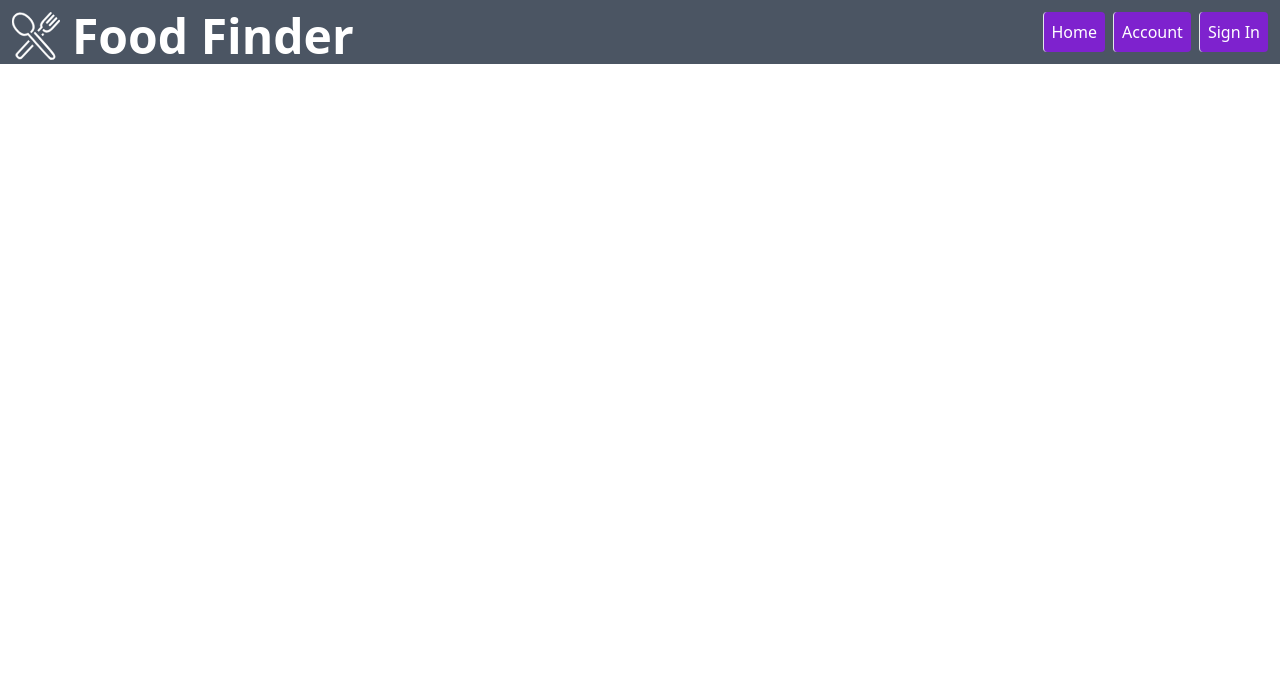
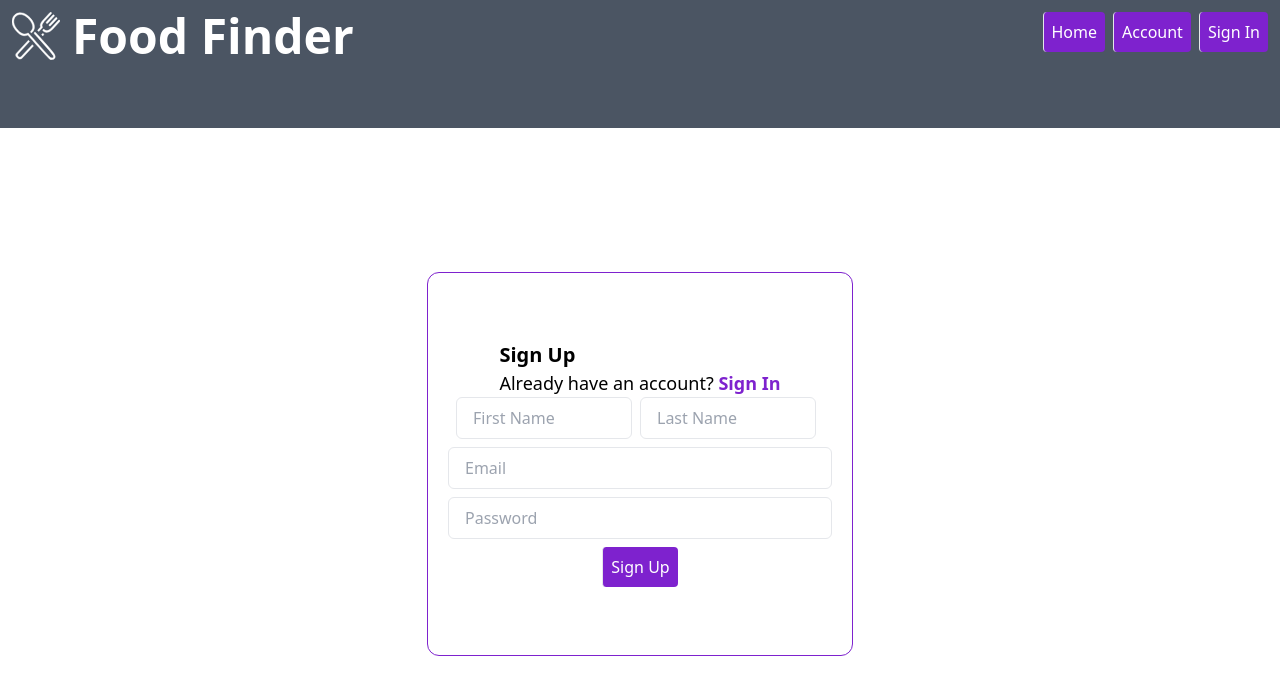
Before and after one commit to willburket/restaurant-app, a React (Create React App) app in the folder frontend/: page /signup in a window 1280 px wide. Shown: the top 694 px of the page. Built offline with nearby package versions, Linux system fonts and the light colour scheme.

Commit message:
sign up page created

```diff
--- a/frontend/src/components/Head/LogIn.js
+++ b/frontend/src/components/Head/LogIn.js
@@ -2,7 +2,7 @@ import React from "react";
 
 function LogIn(){
     return(
-        <a href = "login" className=" text-white bg-purple-700 border-l rounded p-2 h-10">
+        <a href = "login" className="text-white bg-purple-700 border-l rounded p-2 h-10">
             Sign In
         </a>
     )
--- a/frontend/src/components/Results/Details.js
+++ b/frontend/src/components/Results/Details.js
@@ -5,7 +5,7 @@ function Details(props){
 
     if(place && place !== "no more results" && place !== "no results"){
         return(
-            <div className="top-32 w-1/4 h-screen">
+            <div className="top-32 w-1/3 h-full">
                 <h2 className="text-3xl font-bold">{place.name}</h2><br/>
                 <img src = {place.icon} key = {place.name}/>
                 <h2 className = "text-xl font-bold">Rating:</h2>{place.rating}<br/>
@@ -16,14 +16,14 @@ function Details(props){
     }
     else if (place === "no results"){
         return(
-            <div className="top-32 w-1/4 h-full">
+            <div className="top-32 w-1/3 h-full">
                 No results found
             </div>
         )
     }
     else if (place === undefined){
         return(
-            <div className="top-32 w-1/4 h-full">
+            <div className="top-32 w-1/3 h-full">
                 No more results
             </div>
         )
--- a/frontend/src/components/Results/Map.js
+++ b/frontend/src/components/Results/Map.js
@@ -19,6 +19,7 @@ function Map (props){
     return(
         <div className="h-96 w-96" id= "map">
         </div>
+
     )
 
 }
--- a/frontend/src/components/SignIn/SignIn.js
+++ b/frontend/src/components/SignIn/SignIn.js
@@ -1,4 +1,5 @@
 import React, {useState} from "react";
+import SignInButton from "./SignInButton";
 
 function SignIn(){
     const [email,setEmail] = useState("");
@@ -15,8 +16,9 @@ function SignIn(){
 
 
     return(
-        <div className="flex top-32 w-full h-screen justify-center">
-            <div className="flex top-56 flex-col h-96 w-1/3 justify-center p-2 items-center">
+        <div className="flex top-32 w-full h-full justify-center">
+            <div className="flex mt-36 flex-col h-96 w-1/3 justify-center p-2
+            items-center border border-purple-700 rounded-xl">
                 <div>
                     <h3 className="text-xl font-bold">
                         Sign In
@@ -28,7 +30,7 @@ function SignIn(){
                 <form className="w-96 justify-center items-center h-fit">
                     <input
                         type="text"
-                        className="block w-full px-4 py-2 text-purple-700 bg-white border rounded-md
+                        className="block w-full px-4 py-2 bg-white border rounded-md
                             focus:border-blue-400 focus:outline-none focus:ring focus:ring-opacity-40
                             my-2"
                         placeholder="Email"
@@ -37,7 +39,7 @@ function SignIn(){
                         />
                     <input
                         type="text"
-                        className="block w-full px-4 py-2 text-purple-700 bg-white border rounded-md
+                        className="block w-full px-4 py-2 bg-white border rounded-md
                             focus:border-blue-400 focus:outline-none focus:ring focus:ring-opacity-40
                             my-2"
                         placeholder="Password"
@@ -45,6 +47,7 @@ function SignIn(){
                         value={password}
                         />
                 </form>
+                <SignInButton/>
             </div>
         </div>
 
--- /dev/null
+++ b/frontend/src/components/SignIn/SignInButton.js
@@ -0,0 +1,11 @@
+import React from "react";
+
+function SignInButton(){
+    return(
+        <button className=" text-white bg-purple-700 border-l rounded p-2 h-10">
+            Sign In
+        </button>
+    )
+}
+
+export default SignInButton;
--- /dev/null
+++ b/frontend/src/components/SignUp/SignUp.js
@@ -0,0 +1,85 @@
+import React, {useState} from "react";
+import SignUpButton from "./SignUpButton";
+
+function SignUp(){
+    const [email, setEmail] = useState("");
+    const [password, setPassword] = useState("");
+    const [firstName, setFirstName] = useState("");
+    const [lastName, setLastName] = useState("");
+
+    const handleEmailChange = (event) =>{
+        const newText = event.target.value;
+        setEmail(newText);
+    }
+    const handlePasswordChange = (event) =>{
+        const newText = event.target.value;
+        setPassword(newText);
+    }
+    const handleFirstNameChange = (event) =>{
+        const newText = event.target.value;
+        setFirstName(newText);
+    }
+    const handleLastNameChange = (event) =>{
+        const newText = event.target.value;
+        setLastName(newText);
+    }
+
+    return(
+        <div className="flex top-32 w-full h-full justify-center">
+        <div className="flex mt-36 flex-col h-96 w-1/3 justify-center p-2
+        items-center border border-purple-700 rounded-xl">
+            <div>
+                <h3 className="text-xl font-bold">
+                    Sign Up
+                </h3>
+                <h4 className="text-lg">
+                    Already have an account? <a href= "login" className="font-bold text-purple-700">Sign In</a>
+                </h4>
+            </div>
+            <form className="w-96 justify-center items-center h-fit">
+                <div className="flex">
+                <input
+                    type="text"
+                    className="block w-44 px-4 py-2 bg-white border rounded-md
+                        focus:border-blue-400 focus:outline-none focus:ring focus:ring-opacity-40
+                        mx-2"
+                    placeholder="First Name"
+                    onChange = {handleFirstNameChange}
+                    value={firstName}
+                    />
+                <input
+                    type="text"
+                    className="block w-44 px-4 py-2 bg-white border rounded-md
+                        focus:border-blue-400 focus:outline-none focus:ring focus:ring-opacity-40"
+                    placeholder="Last Name"
+                    onChange = {handleLastNameChange}
+                    value={lastName}
+                    />
+                </div>
+
+                 <input
+                    type="text"
+                    className="block w-full px-4 py-2 bg-white border rounded-md
+                        focus:border-blue-400 focus:outline-none focus:ring focus:ring-opacity-40
+                        my-2"
+                    placeholder="Email"
+                    onChange = {handleEmailChange}
+                    value={email}
+                    />
+                <input
+                    type="text"
+                    className="block w-full px-4 py-2 bg-white border rounded-md
+                        focus:border-blue-400 focus:outline-none focus:ring focus:ring-opacity-40
+                        my-2"
+                    placeholder="Password"
+                    onChange = {handlePasswordChange}
+                    value={password}
+                    />
+            </form>
+            <SignUpButton/>
+        </div>
+    </div>
+    )
+}
+
+export default SignUp;
--- /dev/null
+++ b/frontend/src/components/SignUp/SignUpButton.js
@@ -0,0 +1,11 @@
+import React from "react";
+
+function SignUpButton(){
+    return(
+        <button className=" text-white bg-purple-700 border-l rounded p-2 h-10">
+            Sign Up
+        </button>
+    )
+}
+
+export default SignUpButton;
--- a/frontend/src/pages/SignInPage.js
+++ b/frontend/src/pages/SignInPage.js
@@ -5,7 +5,7 @@ import Nav from "../components/SignIn/Nav";
 function SignInPage(){
     return(
         <div>
-            {/* <Nav/> */}
+            <Nav/>
             <SignIn/>
 
         </div>
--- a/frontend/src/pages/SignUpPage.js
+++ b/frontend/src/pages/SignUpPage.js
@@ -1,9 +1,12 @@
 import React from "react";
+import Nav from "../components/SignIn/Nav";
+import SignUp from "../components/SignUp/SignUp";
 
 function SignUpPage(){
     return(
         <div>
-
+            <Nav/>
+            <SignUp/>
         </div>
     )
 }
```
Also changed, not shown: 1 other file (tests, documents, lock files or other folders).
